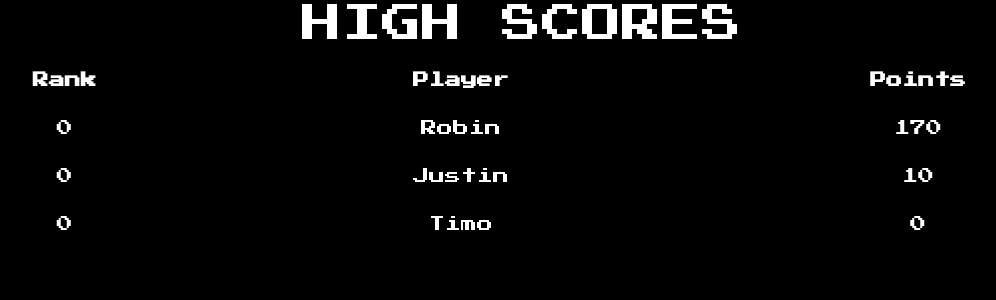
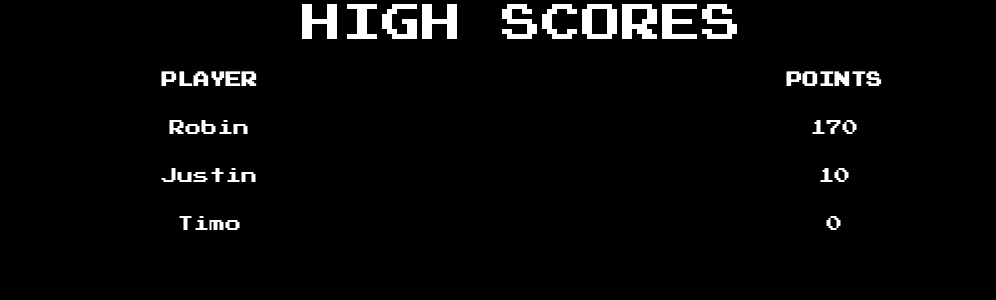
Before and after one commit to robinspiers/IK22, a Flask app: page / in a window 1280 px wide. Shown: the part 56-356 px from the top of the page, without its empty margins (118-1114 px from the left). Run offline with Flask 2, Linux system fonts and the light colour scheme; data comes from the database, SQL or seed files in the repository; some libraries are stand-ins or nearby versions; some web fonts are replaced.

Commit message:
ranks weggehaald

```diff
--- a/triviaroyale/templates/index.html
+++ b/triviaroyale/templates/index.html
@@ -12,14 +12,12 @@
     <table id="High Scores" class="table table-borderless" style="width:100%">
       <thead>
       <tr>
-        <th>Rank</th>
-        <th>Player</th>
-        <th>Points</th>
+        <th>PLAYER</th>
+        <th>POINTS</th>
       </tr>
       </thead>
     {% for user in users %}
       <tr>
-        <td>0</td>
         <td>{{ user.username }}</td>
         <td>{{ user.highscore }} </td>
       </tr>
```
Also changed, not shown: README.md, 1 other file.
